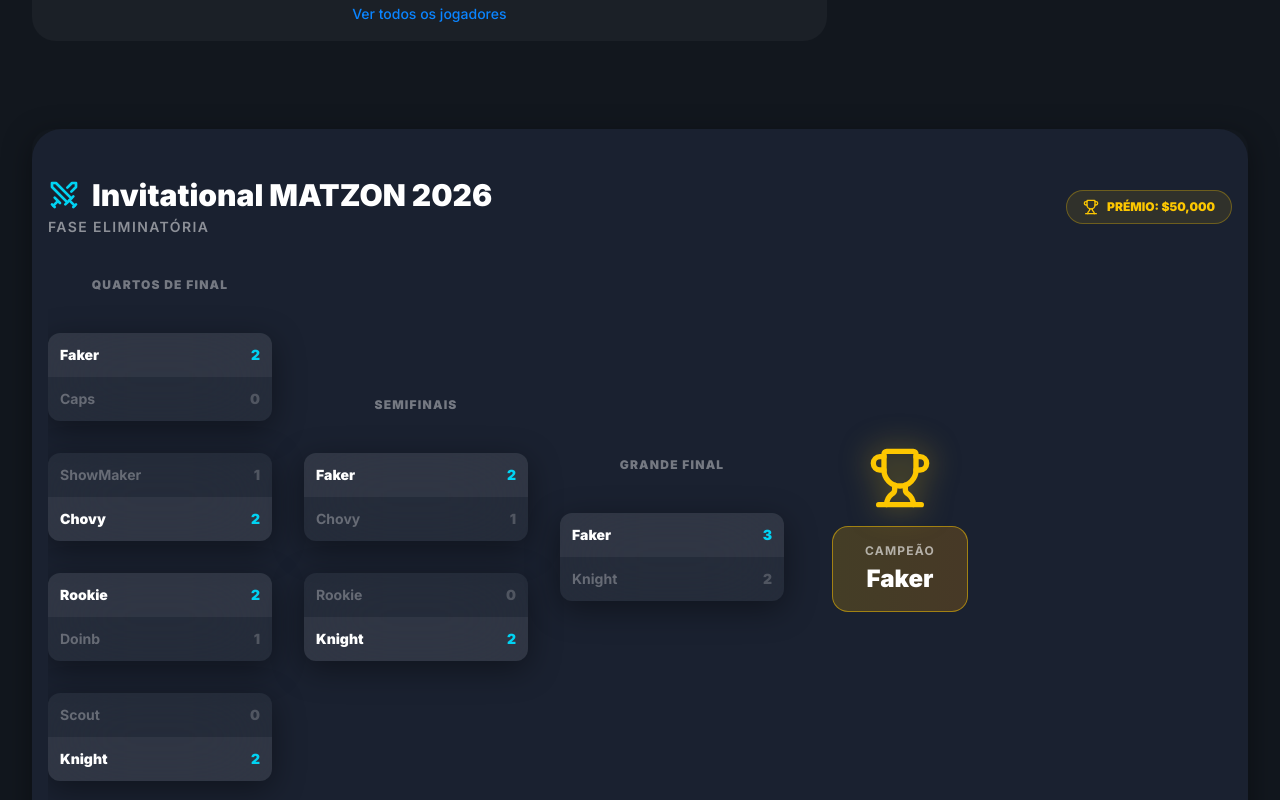
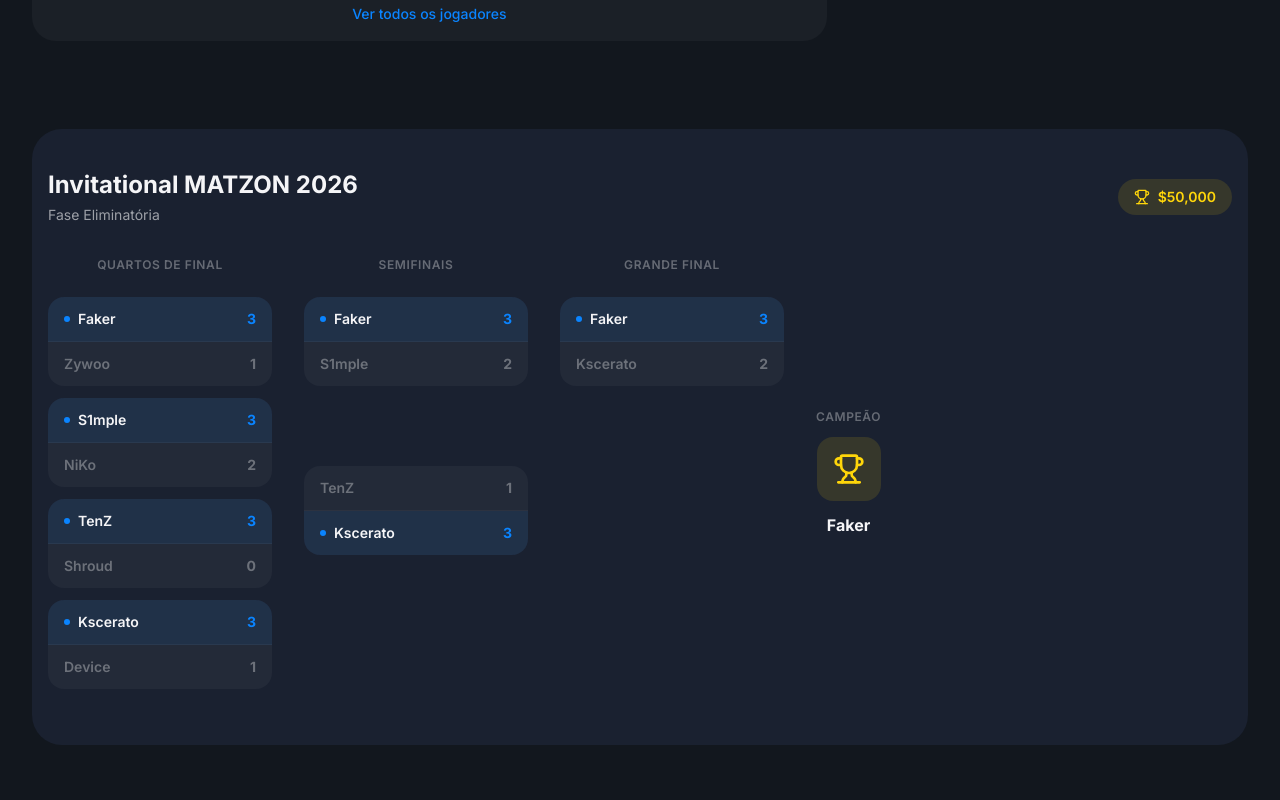
Before and after one commit to LURY-TMP/matzon-web-test, a Next.js app in the folder apps/web/: page / in a window 1280 px wide. Shown: the part 1240-2040 px from the top of the page. Built offline with nearby package versions, Linux system fonts and the light colour scheme.

Commit message:
fix: TournamentBracket com variáveis CSS corretas dark/light

```diff
--- a/apps/web/src/components/tournament/TournamentBracket.tsx
+++ b/apps/web/src/components/tournament/TournamentBracket.tsx
@@ -4,81 +4,130 @@ import React from 'react';
 import { motion } from 'framer-motion';
 import { Trophy, Swords } from 'lucide-react';
 
-export function TournamentBracket() {
-  const rounds = [
-    {
-      title: 'Quartos de Final',
-      matches: [
-        { id: 1, p1: { name: 'Faker', score: 2, winner: true }, p2: { name: 'Caps', score: 0, winner: false } },
-        { id: 2, p1: { name: 'ShowMaker', score: 1, winner: false }, p2: { name: 'Chovy', score: 2, winner: true } },
-        { id: 3, p1: { name: 'Rookie', score: 2, winner: true }, p2: { name: 'Doinb', score: 1, winner: false } },
-        { id: 4, p1: { name: 'Scout', score: 0, winner: false }, p2: { name: 'Knight', score: 2, winner: true } },
-      ]
-    },
-    {
-      title: 'Semifinais',
-      matches: [
-        { id: 5, p1: { name: 'Faker', score: 2, winner: true }, p2: { name: 'Chovy', score: 1, winner: false } },
-        { id: 6, p1: { name: 'Rookie', score: 0, winner: false }, p2: { name: 'Knight', score: 2, winner: true } },
-      ]
-    },
-    {
-      title: 'Grande Final',
-      matches: [
-        { id: 7, p1: { name: 'Faker', score: 3, winner: true }, p2: { name: 'Knight', score: 2, winner: false } },
-      ]
-    }
-  ];
+const bracketData = [
+  {
+    round: 'Quartos de Final',
+    matches: [
+      { p1: { name: 'Faker', score: 3, winner: true }, p2: { name: 'Zywoo', score: 1, winner: false } },
+      { p1: { name: 'S1mple', score: 3, winner: true }, p2: { name: 'NiKo', score: 2, winner: false } },
+      { p1: { name: 'TenZ', score: 3, winner: true }, p2: { name: 'Shroud', score: 0, winner: false } },
+      { p1: { name: 'Kscerato', score: 3, winner: true }, p2: { name: 'Device', score: 1, winner: false } },
+    ],
+  },
+  {
+    round: 'Semifinais',
+    matches: [
+      { p1: { name: 'Faker', score: 3, winner: true }, p2: { name: 'S1mple', score: 2, winner: false } },
+      { p1: { name: 'TenZ', score: 1, winner: false }, p2: { name: 'Kscerato', score: 3, winner: true } },
+    ],
+  },
+  {
+    round: 'Grande Final',
+    matches: [
+      { p1: { name: 'Faker', score: 3, winner: true }, p2: { name: 'Kscerato', score: 2, winner: false } },
+    ],
+  },
+];
 
-  const MatchCard = ({ match }: { match: any }) => (
-    <div className="bg-white/5 backdrop-blur-2xl rounded-xl overflow-hidden shadow-[0_8px_32px_rgba(0,0,0,0.4)]  w-full sm:w-56 flex flex-col hover:border-white/20 transition-colors">
-      <div className={`flex justify-between items-center p-3 ${match.p1.winner ? 'bg-white/5' : 'opacity-50'}`}>
-        <span className={`text-sm ${match.p1.winner ? 'text-white font-black' : 'text-white/60 light-mode:text-black/60 font-bold'}`}>{match.p1.name}</span>
-        <span className={`text-sm font-black ${match.p1.winner ? 'text-cyan-400' : 'text-white/40'}`}>{match.p1.score}</span>
-      </div>
-      <div className={`flex justify-between items-center p-3 ${match.p2.winner ? 'bg-white/5' : 'opacity-50'}`}>
-        <span className={`text-sm ${match.p2.winner ? 'text-white font-black' : 'text-white/60 light-mode:text-black/60 font-bold'}`}>{match.p2.name}</span>
-        <span className={`text-sm font-black ${match.p2.winner ? 'text-cyan-400' : 'text-white/40'}`}>{match.p2.score}</span>
-      </div>
+function MatchCard({ match }: { match: any }) {
+  return (
+    <div
+      className="rounded-2xl overflow-hidden w-full sm:w-56"
+      style={{ backgroundColor: 'var(--bg-card)' }}
+    >
+      {[match.p1, match.p2].map((player, i) => (
+        <div
+          key={i}
+          className="flex justify-between items-center px-4 py-3 transition-colors"
+          style={{
+            backgroundColor: player.winner ? 'rgba(10,132,255,0.08)' : 'transparent',
+            borderBottom: i === 0 ? '1px solid rgba(255,255,255,0.04)' : 'none',
+          }}
+        >
+          <div className="flex items-center gap-2">
+            {player.winner && <div className="w-1.5 h-1.5 rounded-full" style={{ backgroundColor: '#0A84FF' }} />}
+            <span
+              className="text-sm font-semibold"
+              style={{ color: player.winner ? 'var(--text-primary)' : 'var(--text-tertiary)' }}
+            >
+              {player.name}
+            </span>
+          </div>
+          <span
+            className="text-sm font-bold"
+            style={{ color: player.winner ? '#0A84FF' : 'var(--text-tertiary)' }}
+          >
+            {player.score}
+          </span>
+        </div>
+      ))}
     </div>
   );
+}
 
+export function TournamentBracket() {
   return (
-    <section className="w-full max-w-7xl mx-auto py-12 px-4 rounded-[20px] shadow-[0_8px_30px_rgba(0,0,0,0.4)]">
-      <div className="mb-10 flex items-center justify-between">
+    <section className="w-full max-w-7xl mx-auto py-10 px-4">
+      <div className="flex flex-col sm:flex-row justify-between items-start sm:items-center mb-8 gap-2">
         <div>
-          <h2 className="text-3xl font-black text-white flex items-center gap-3">
-            <Swords className="w-8 h-8 text-cyan-400" />
+          <h2 className="text-2xl font-bold" style={{ color: 'var(--text-primary)' }}>
             Invitational MATZON 2026
           </h2>
-          <p className="text-white/50 text-sm mt-1 font-semibold uppercase tracking-widest">Fase Eliminatória</p>
+          <p className="text-sm mt-1" style={{ color: 'var(--text-secondary)' }}>
+            Fase Eliminatória
+          </p>
         </div>
-        <div className="hidden sm:flex items-center gap-2 px-4 py-2 bg-yellow-400/10 border border-yellow-400/30 rounded-full text-yellow-400">
-          <Trophy className="w-4 h-4" />
-          <span className="text-xs font-black uppercase">Prémio: $50,000</span>
+        <div
+          className="flex items-center gap-2 px-4 py-2 rounded-full text-sm font-semibold"
+          style={{ backgroundColor: 'rgba(255,214,10,0.12)', color: '#FFD60A' }}
+        >
+          <Trophy className="w-4 h-4" /> $50,000
         </div>
       </div>
-      <div className="overflow-x-auto pb-8">
-        <div className="flex gap-8 min-w-max justify-start items-center">
-          {rounds.map((round, rIndex) => (
-            <div key={rIndex} className="flex flex-col gap-6">
-              <h3 className="text-white/40 text-xs font-black uppercase tracking-widest text-center mb-4">{round.title}</h3>
-              <div className="flex flex-col justify-around h-full gap-8">
-                {round.matches.map((match) => (
-                  <motion.div key={match.id} initial={{ opacity: 0, scale: 0.9 }} animate={{ opacity: 1, scale: 1 }} transition={{ delay: rIndex * 0.2 }}>
-                    <MatchCard match={match} />
-                  </motion.div>
+
+      <div className="overflow-x-auto pb-4">
+        <div className="flex gap-8 min-w-max">
+          {bracketData.map((round, rIndex) => (
+            <motion.div
+              key={round.round}
+              initial={{ opacity: 0, y: 20 }}
+              animate={{ opacity: 1, y: 0 }}
+              transition={{ delay: rIndex * 0.15 }}
+              className="flex flex-col gap-4"
+            >
+              <p
+                className="text-xs font-semibold uppercase tracking-wider mb-2 text-center"
+                style={{ color: 'var(--text-tertiary)' }}
+              >
+                {round.round}
+              </p>
+              <div
+                className="flex flex-col"
+                style={{ gap: rIndex === 0 ? '12px' : rIndex === 1 ? '80px' : '160px' }}
+              >
+                {round.matches.map((match, mIndex) => (
+                  <MatchCard key={mIndex} match={match} />
                 ))}
               </div>
+            </motion.div>
+          ))}
+
+          {/* Campeão */}
+          <motion.div
+            initial={{ opacity: 0, scale: 0.8 }}
+            animate={{ opacity: 1, scale: 1 }}
+            transition={{ delay: 0.6 }}
+            className="flex flex-col items-center justify-center gap-3"
+          >
+            <p className="text-xs font-semibold uppercase tracking-wider" style={{ color: 'var(--text-tertiary)' }}>Campeão</p>
+            <div
+              className="w-16 h-16 rounded-2xl flex items-center justify-center"
+              style={{ backgroundColor: 'rgba(255,214,10,0.12)' }}
+            >
+              <Trophy className="w-8 h-8" style={{ color: '#FFD60A' }} />
             </div>
-          ))}
-          <div className="flex flex-col items-center justify-center ml-4">
-            <Trophy className="w-16 h-16 text-yellow-400 mb-4 drop-shadow-[0_0_15px_rgba(250,204,21,0.5)]" />
-            <motion.div initial={{ opacity: 0, y: 20 }} animate={{ opacity: 1, y: 0 }} transition={{ delay: 0.8 }} className="px-8 py-4 bg-gradient-to-r from-yellow-500/20 to-amber-500/20 border border-yellow-400/50 rounded-2xl flex flex-col items-center">
-              <span className="text-white/60 light-mode:text-black/60 text-xs font-bold uppercase tracking-widest mb-1">Campeão</span>
-              <span className="text-2xl font-black text-white">Faker</span>
-            </motion.div>
-          </div>
+            <p className="text-base font-bold" style={{ color: 'var(--text-primary)' }}>Faker</p>
+          </motion.div>
         </div>
       </div>
     </section>
```
